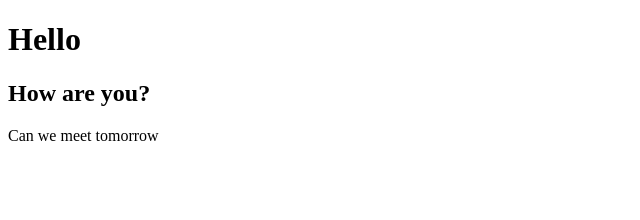
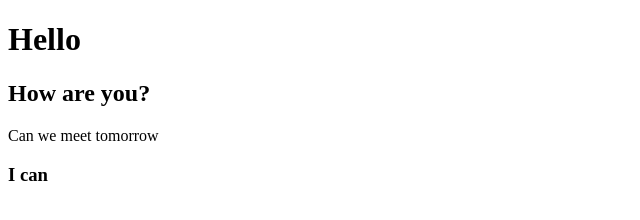
Before and after one commit to navaneethpp/date-with-git, a plain HTML site: page index.html in a window 1280 px wide. Shown: the full height of the page, 0-640 px from the left. Drawn offline with Linux system fonts and the light colour scheme.

Commit message:
added some texts

```diff
--- a/index.html
+++ b/index.html
@@ -9,5 +9,6 @@
     <h1>Hello</h1>
     <h2>How are you?</h2>
     <p>Can we meet tomorrow</p>
+    <h3>I can</h3>
 </body>
 </html>
```
